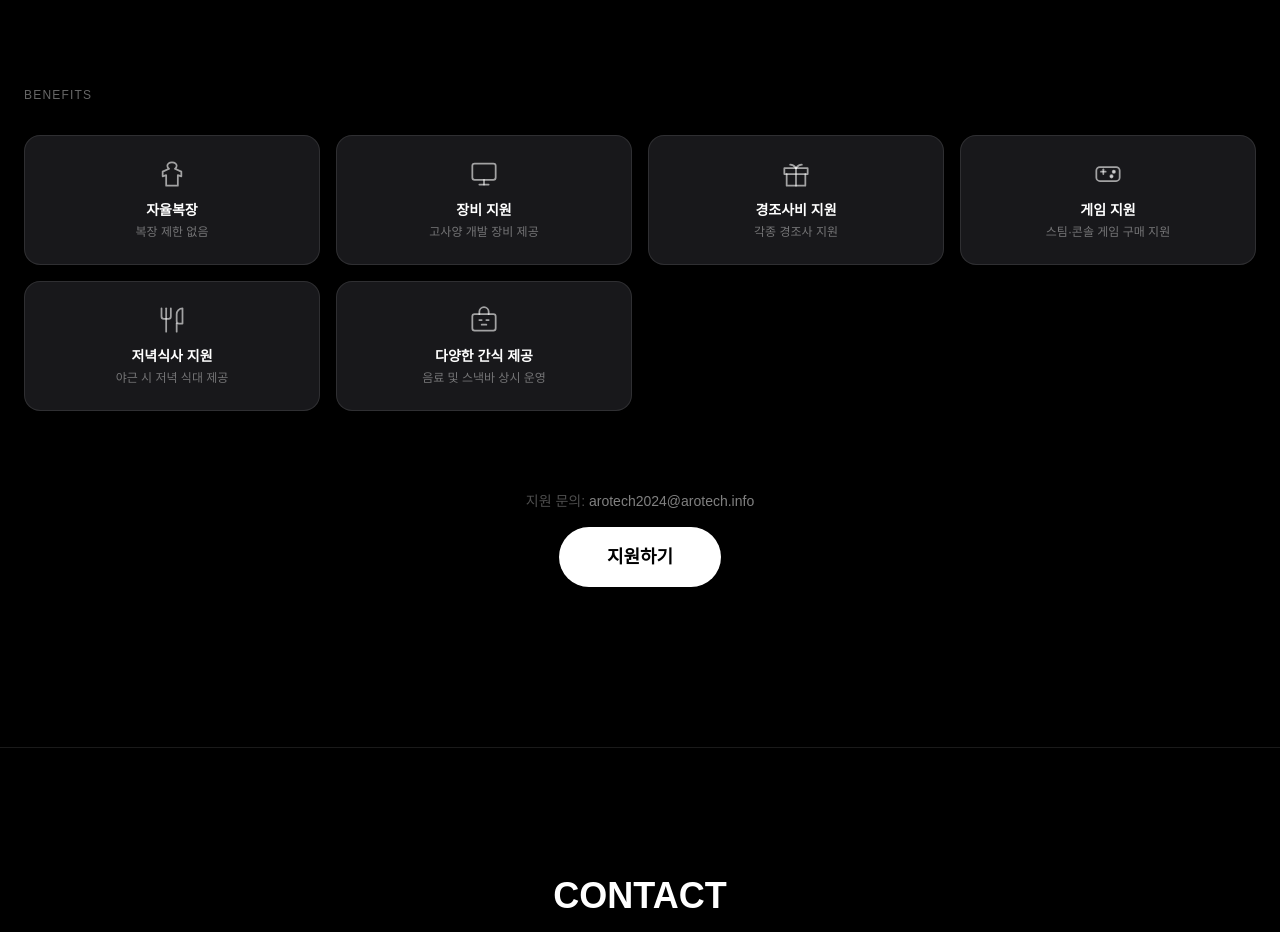
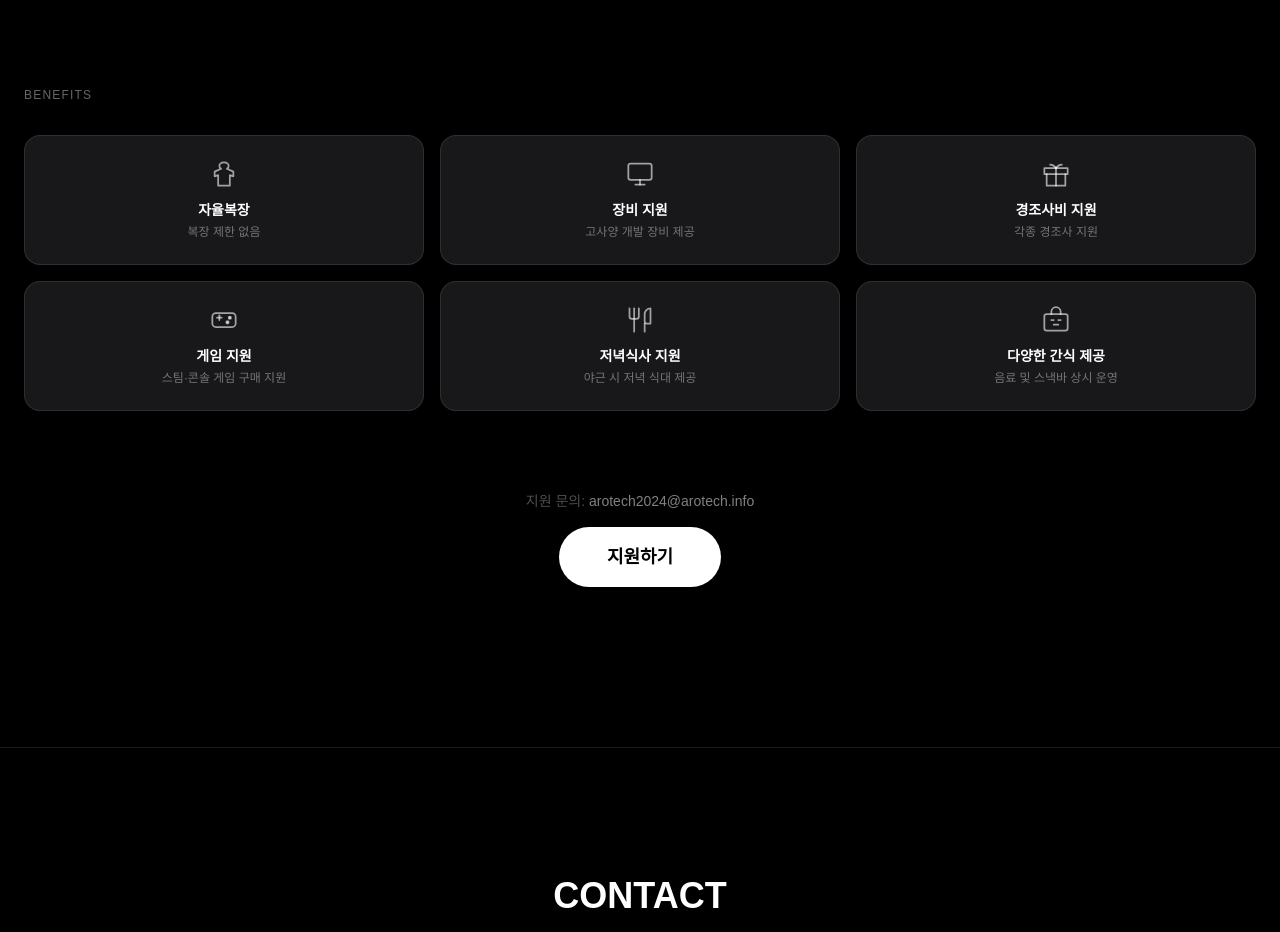
Before and after one commit to arotech-inc/corporate, a Next.js app: page / in a window 1280 px wide. Shown: the part 4300-5232 px from the top of the page. Built offline with nearby package versions, Linux system fonts and the light colour scheme.

Commit message:
benefit modify

```diff
--- a/app/page.tsx
+++ b/app/page.tsx
@@ -340,7 +340,7 @@
           {/* 복지 */}
           <div>
             <p className="text-xs tracking-widest text-white/40 uppercase mb-8">Benefits</p>
-            <div className="grid grid-cols-2 md:grid-cols-4 gap-4">
+            <div className="grid grid-cols-2 md:grid-cols-3 gap-4">
               {[
                 { label: "자율복장", desc: "복장 제한 없음", icon: (
                   <svg width="28" height="28" viewBox="0 0 24 24" fill="none" stroke="currentColor" strokeWidth="1.5" strokeLinecap="round" strokeLinejoin="round"><path d="M12 2C9.5 2 8 3.5 8 5c0 1 .5 2 1.5 2.5L4 10v4l3-1v9h10v-9l3 1v-4l-5.5-2.5C15.5 7 16 6 16 5c0-1.5-1.5-3-4-3z"/></svg>
```
